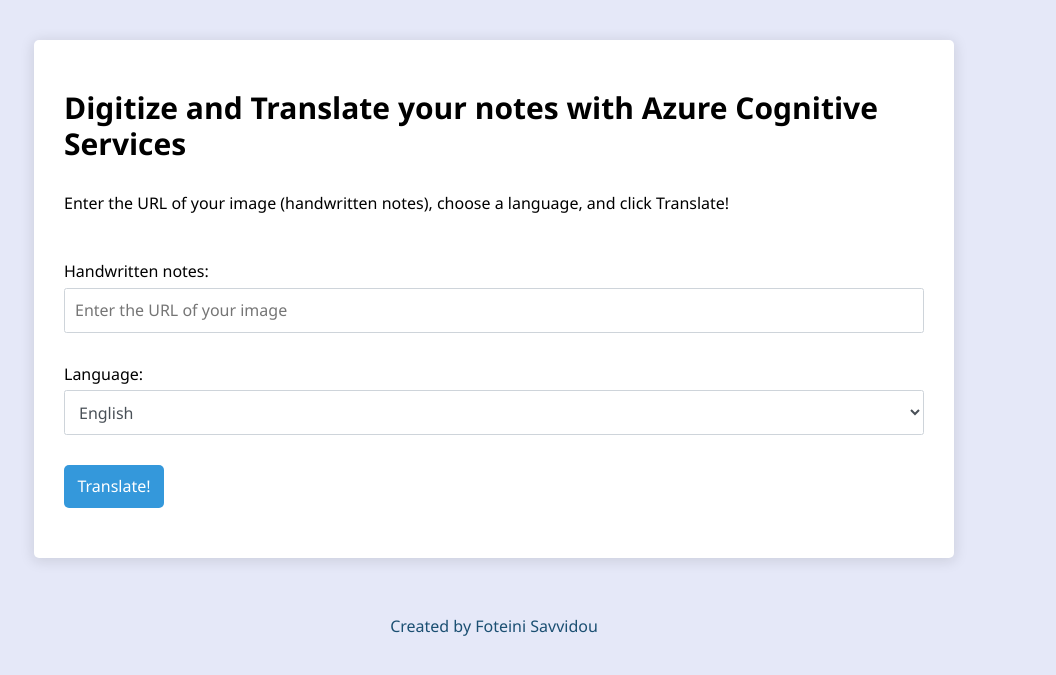
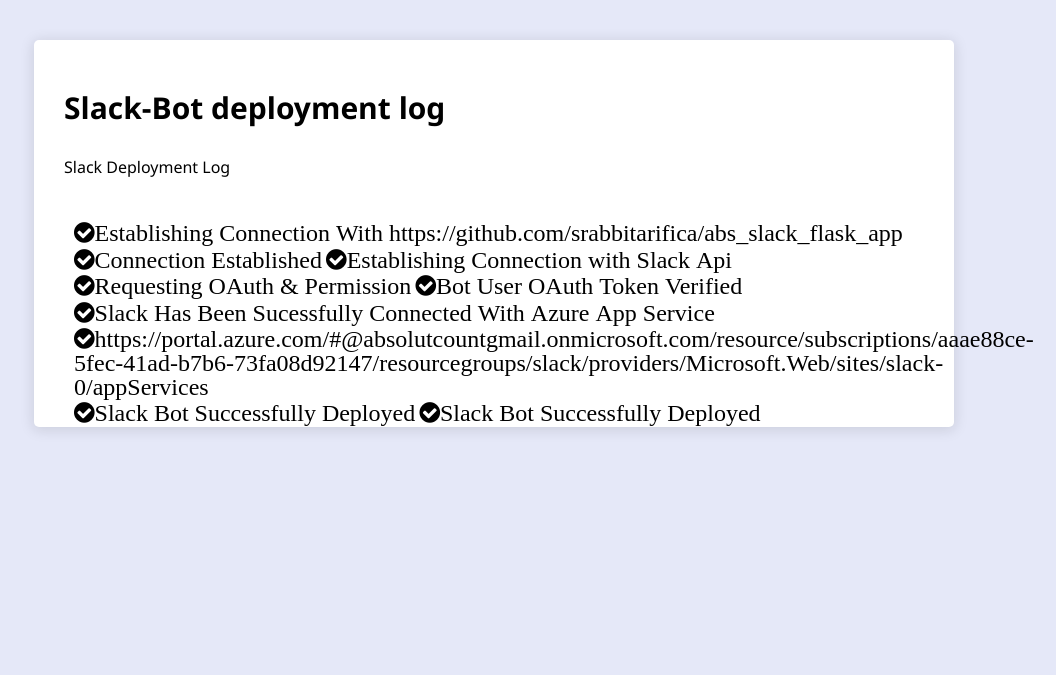
Before and after one commit to shaikh1994/Flask-, a Flask app: page / in a window 1280 px wide. Shown: the top 675 px of the page, without its empty margins (146-1202 px from the left). Run offline with Flask 2, Linux system fonts and the light colour scheme.

Commit message:
Update index.html

```diff
--- a/templates/index.html
+++ b/templates/index.html
@@ -4,41 +4,30 @@
     <meta charset="UTF-8">
     <meta name="viewport" content="width=device-width, initial-scale=1.0">
     <link rel="stylesheet" type="text/css" href="{{ url_for('static', filename = 'style.css') }}">
+    <link rel="stylesheet" href="https://cdnjs.cloudflare.com/ajax/libs/font-awesome/4.7.0/css/font-awesome.min.css">
     <meta name="description" content="Digitize and Translate your notes with Azure Cognitive Services and Python.">
-    <title>Digitize and Translate your makins</title>
+    <title>Slack-Bot</title>
 </head>
 <body>
+
     <div class="container">
         <div class="header">
-            <h1 id="title">Digitize and Translate your notes with Azure Cognitive Services</h1>
-            <p id="description">Enter the URL of your image (handwritten notes), choose a language, and click Translate!</p>
+            <h1 id="title">Slack-Bot deployment log</h1>
+            <p id="description">Slack Deployment Log</p>
         </div>
 
-        <div>
-            <form method="POST" id="form">
-                <div class="form-group">
-                    <label for="image">Handwritten notes:</label>
-                    <input type="url" id="image" name="image" class="form-control" placeholder="Enter the URL of your image" required>
-                </div>
-                <div class="form-group">
-                    <label for="language">Language:</label>
-                    <select id="nagage" name="language" class="form-control">
-                        <option value="en">English</option>
-                        <option value="el">Greek</option>
-                        <option value="fr">French</option>
-                        <option value="it">Italian</option>
-                        <option value="de">German</option>
-                        <option value="ja">Japanese</option>
-                    </select>
-                </div>
-                <div class="form-group">
-                    <button type="submit" class="submit-button">Translate!</button>
-                </div>
-            </form>
-        </div>
-    </div>
-    <div class="footer">
-        <p>Created by Foteini Savvidou</p>
-    </div>
+        <ul>
+            <i class="fa fa-check-circle" style="font-size:24px">Establishing Connection With  https://github.com/srabbitarifica/abs_slack_flask_app</i>
+            <i class="fa fa-check-circle" style="font-size:24px">Connection Established</i>
+            <i class="fa fa-check-circle" style="font-size:24px">Establishing Connection with Slack Api</i>
+            <i class="fa fa-check-circle" style="font-size:24px">Requesting OAuth & Permission </i>
+            <i class="fa fa-check-circle" style="font-size:24px">Bot User OAuth Token Verified</i>
+            <i class="fa fa-check-circle" style="font-size:24px">Slack Has Been Sucessfully Connected With Azure App Service</i>
+            <i class="fa fa-check-circle" style="font-size:24px">https://portal.azure.com/#@absolutcountgmail.onmicrosoft.com/resource/subscriptions/aaae88ce-5fec-41ad-b7b6-73fa08d92147/resourcegroups/slack/providers/Microsoft.Web/sites/slack-0/appServices</i>
+            <i class="fa fa-check-circle" style="font-size:24px">Slack Bot Successfully Deployed</i>
+            <i class="fa fa-check-circle" style="font-size:24px">Slack Bot Successfully Deployed</i>
+        </ul>
+
+
 </body>
 </html>
```
